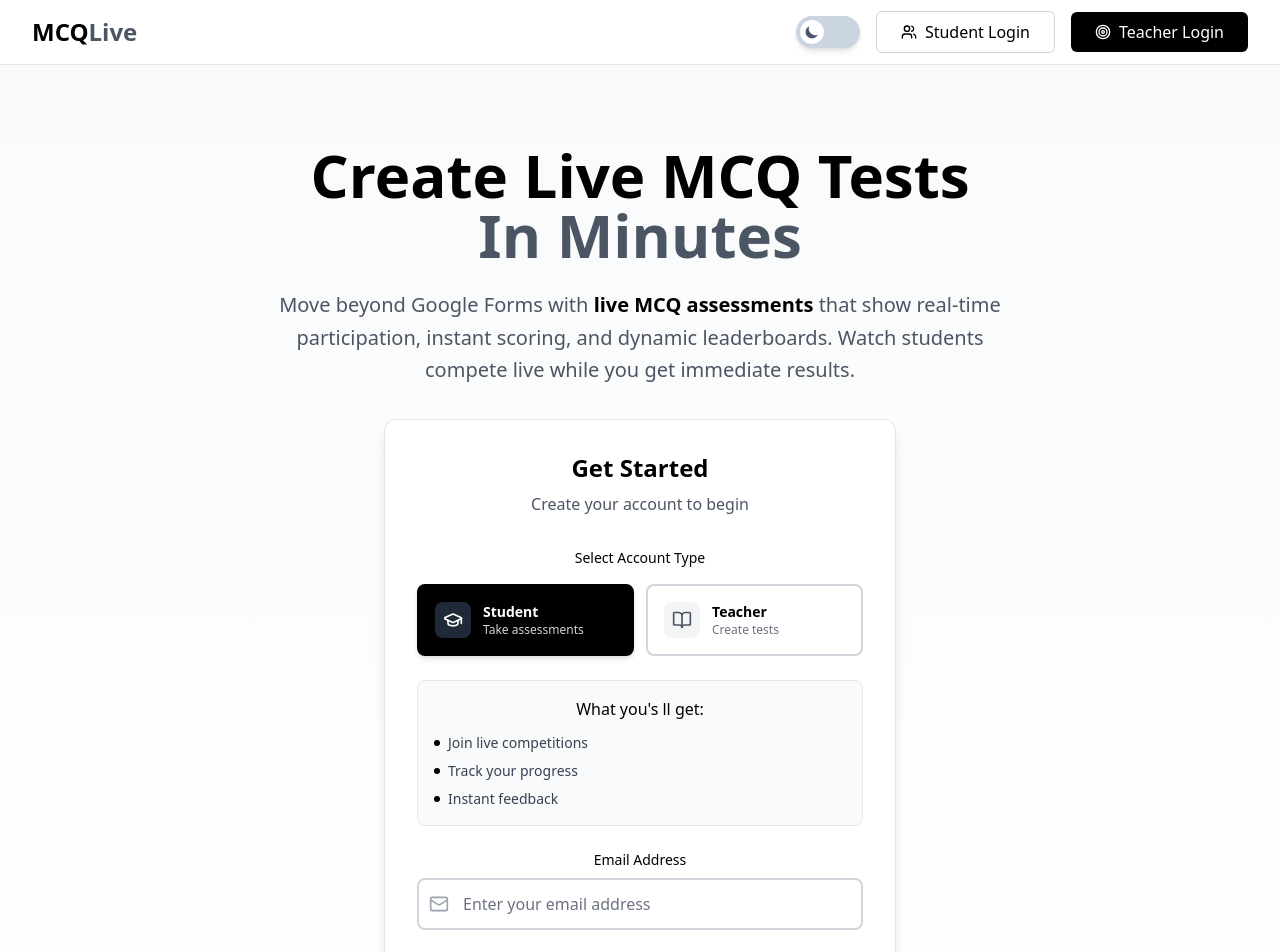
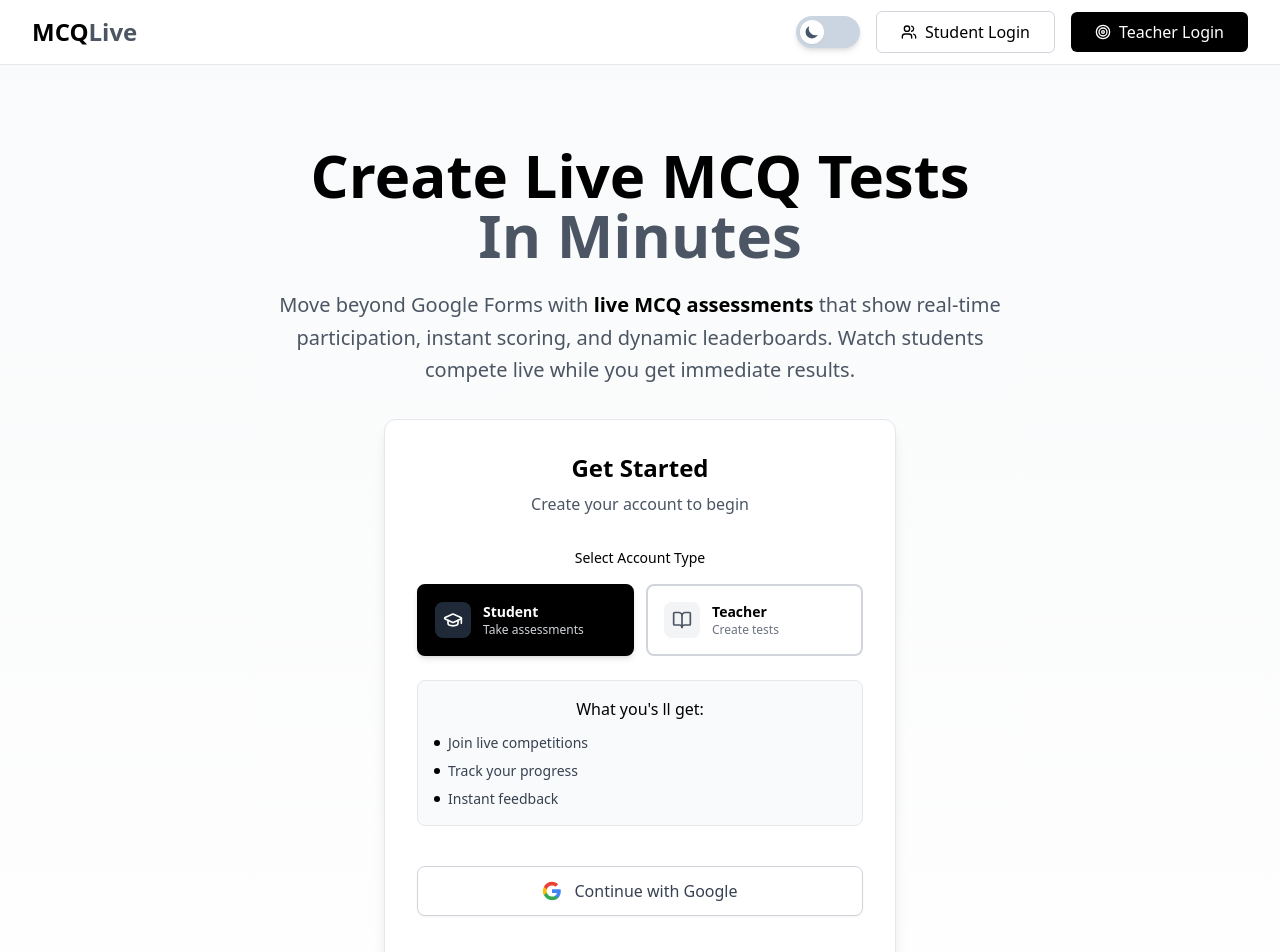
Before and after one commit to AKSHATH99/socketio-live-mcq, a Next.js app: page / in a window 1280 px wide. Shown: the top 952 px of the page. Built offline with nearby package versions, Linux system fonts and the light colour scheme; no server answers.

Commit message:
google auth

```diff
--- a/src/app/page.js
+++ b/src/app/page.js
@@ -130,15 +130,13 @@ export default function Home() {
                       <button
                         key={type}
                         onClick={() => setUserType(type)}
-                        className={`relative p-4 rounded-lg text-left transition-all duration-200 border-2 ${
-                          userType === type
+                        className={`relative p-4 rounded-lg text-left transition-all duration-200 border-2 ${userType === type
                           ? "bg-black dark:bg-white text-white dark:text-black border-black dark:border-white shadow-md"
                           : "bg-white dark:bg-gray-700 border-gray-300 dark:border-gray-600 text-black dark:text-white hover:border-gray-400 dark:hover:border-gray-500 hover:bg-gray-50 dark:hover:bg-gray-600"
                           }`}
                       >
                         <div className="flex items-start gap-3">
-                          <div className={`p-2 rounded-lg ${
-                            userType === type ? "bg-gray-800 dark:bg-gray-200 text-white dark:text-black" : "bg-gray-100 dark:bg-gray-600 text-gray-600 dark:text-gray-300"
+                          <div className={`p-2 rounded-lg ${userType === type ? "bg-gray-800 dark:bg-gray-200 text-white dark:text-black" : "bg-gray-100 dark:bg-gray-600 text-gray-600 dark:text-gray-300"
                             }`}>
                             {icon}
                           </div>
@@ -167,9 +165,26 @@ export default function Home() {
                   </ul>
                 </div>
 
+                <a href={`/api/auth/google?role=${userType}`}
+                  class="flex items-center justify-center px-4 py-3 border my-10
+         border-gray-300 rounded-lg shadow-sm bg-white text-gray-700 font-medium
+         hover:bg-gray-50 hover:shadow-md transition-all duration-200
+         focus:outline-none focus:ring-2 focus:ring-blue-500 focus:ring-offset-2
+         dark:bg-gray-800 dark:text-gray-100 dark:border-gray-600
+         dark:hover:bg-gray-700 dark:focus:ring-offset-gray-900">
+
+                  <svg class="w-5 h-5 mr-3" viewBox="0 0 24 24" fill="currentColor">
+                    <path d="M22.56 12.25c0-.78-.07-1.53-.2-2.25H12v4.26h5.92c-.26 1.37-1.04 2.53-2.21 3.31v2.77h3.57c2.08-1.92 3.28-4.74 3.28-8.09z" fill="#4285F4" />
+                    <path d="M12 23c2.97 0 5.46-.98 7.28-2.66l-3.57-2.77c-.98.66-2.23 1.06-3.71 1.06-2.86 0-5.29-1.93-6.16-4.53H2.18v2.84C3.99 20.53 7.7 23 12 23z" fill="#34A853" />
+                    <path d="M5.84 14.09c-.22-.66-.35-1.36-.35-2.09s.13-1.43.35-2.09V7.07H2.18C1.43 8.55 1 10.22 1 12s.43 3.45 1.18 4.93l2.85-2.22.81-.62z" fill="#FBBC05" />
+                    <path d="M12 5.38c1.62 0 3.06.56 4.21 1.64l3.15-3.15C17.45 2.09 14.97 1 12 1 7.7 1 3.99 3.47 2.18 7.07l3.66 2.84c.87-2.6 3.3-4.53 6.16-4.53z" fill="#EA4335" />
+                  </svg>
+                  Continue with Google
+                </a>
+
                 {/* Email Input - Enhanced */}
                 <div className="mb-6">
-                  <label className="block text-sm font-medium text-black dark:text-white mb-2">Email Address</label>
+                  {/* <label className="block text-sm font-medium text-black dark:text-white mb-2">Email Address</label> */}
                   <div className="relative">
                     <Mail className="absolute left-3 top-1/2 transform -translate-y-1/2 w-5 h-5 text-gray-400 dark:text-gray-500" />
                     <input
@@ -177,8 +192,7 @@ export default function Home() {
                       value={email}
                       onChange={handleEmailChange}
                       placeholder="Enter your email address"
-                      className={`w-full pl-11 pr-10 py-3 rounded-lg border-2 focus:outline-none transition-all duration-200 bg-white dark:bg-gray-700 text-black dark:text-white placeholder-gray-500 dark:placeholder-gray-400 ${
-                        email === ""
+                      className={`w-full pl-11 pr-10 py-3 rounded-lg border-2 focus:outline-none transition-all duration-200 bg-white dark:bg-gray-700 text-black dark:text-white placeholder-gray-500 dark:placeholder-gray-400 ${email === ""
                         ? "border-gray-300 dark:border-gray-600 focus:border-black dark:focus:border-white"
                         : isValidEmail
                           ? "border-gray-400 dark:border-gray-500 bg-gray-50 dark:bg-gray-600 focus:border-black dark:focus:border-white"
@@ -208,8 +222,7 @@ export default function Home() {
                     router.push(`/auth/verify?type=${userType}&email=${encodeURIComponent(email)}`)
                   }
                   disabled={!email}
-                  className={`w-full py-3 px-6 rounded-lg font-semibold text-white transition-all duration-200 flex items-center justify-center gap-2 ${
-                    email
+                  className={`w-full py-3 px-6 rounded-lg font-semibold text-white transition-all duration-200 flex items-center justify-center gap-2 ${email
                     ? "bg-black dark:bg-white dark:text-black hover:bg-gray-800 dark:hover:bg-gray-200 shadow-md hover:shadow-lg"
                     : "bg-gray-300 dark:bg-gray-600 cursor-not-allowed text-gray-500 dark:text-gray-400"
                     }`}
```
Lines whose indentation alone changed are shown as unchanged.
